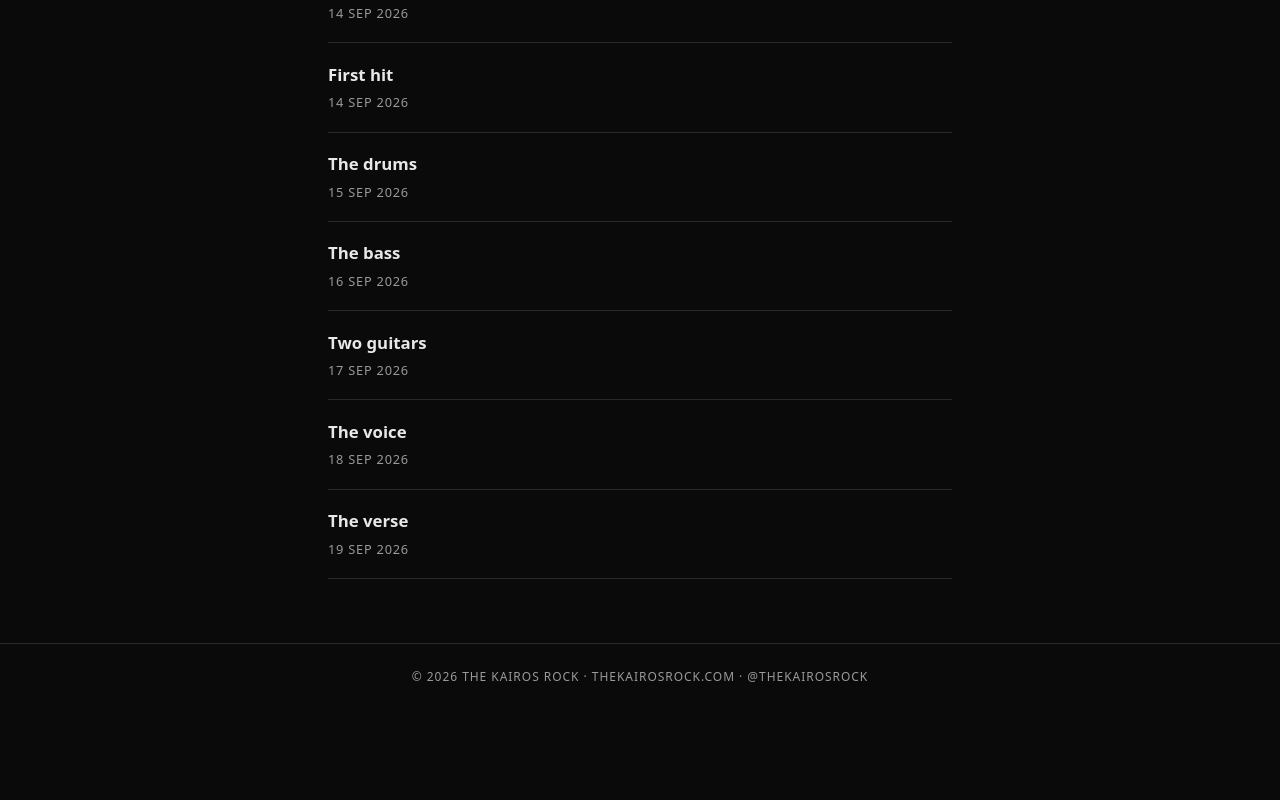
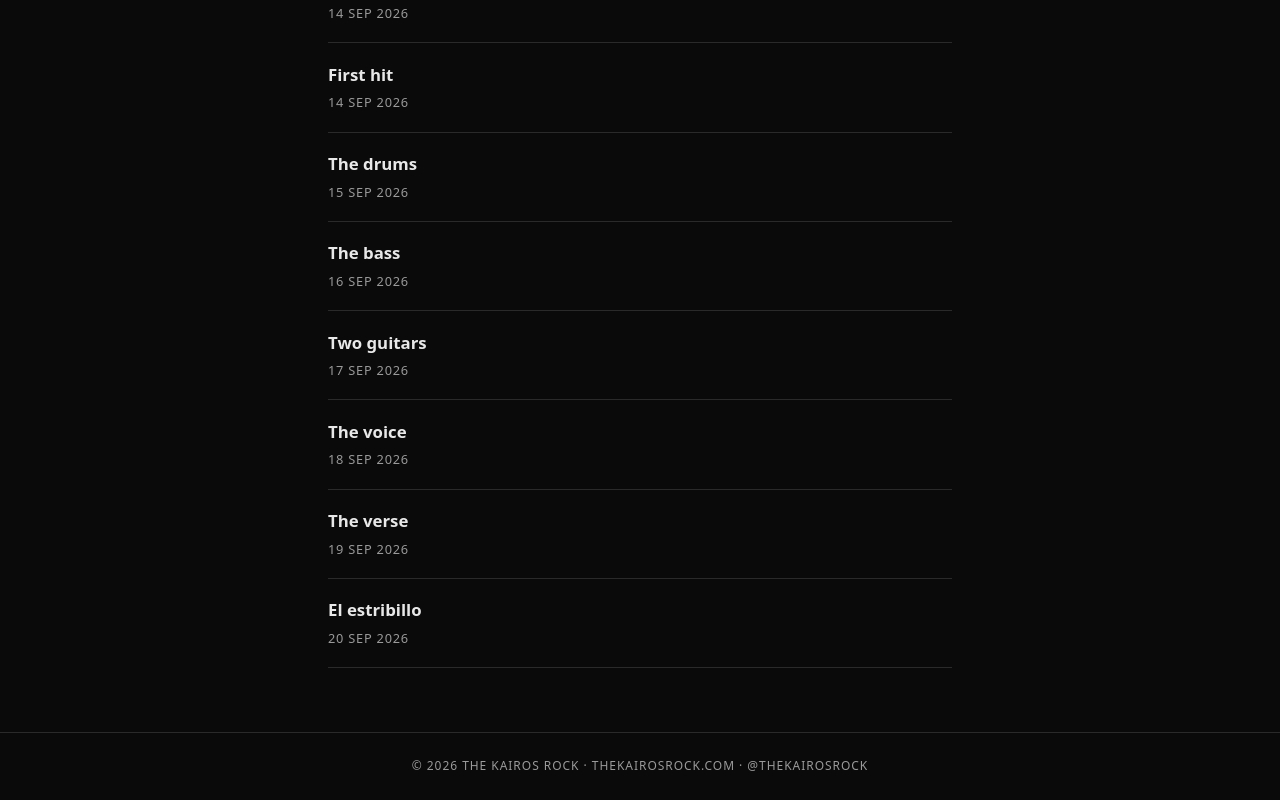
Before and after one commit to carlosfreedesire/KairosRock, a plain HTML site: page blog/index.html in a window 1280 px wide. Shown: the part 701-1501 px from the top of the page. Before the commit the page ends 1411 px from the top, so only its background shows below. Drawn offline with Linux system fonts and the light colour scheme.

Commit message:
blog: index — El estribillo

```diff
--- a/blog/index.html
+++ b/blog/index.html
@@ -78,6 +78,10 @@
         <a href="el-verso.html" data-i18n="post.verso.h1">El verso</a>
         <span class="meta" data-i18n="date.verso">19 sep 2026</span>
       </li>
+      <li>
+        <a href="el-estribillo.html" data-i18n="post.estribillo.h1">El estribillo</a>
+        <span class="meta" data-i18n="date.estribillo">20 sep 2026</span>
+      </li>
     </ul>
   </main>
 
```
